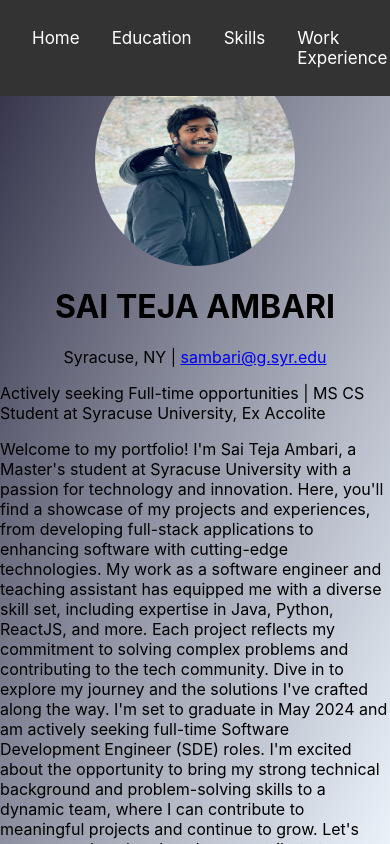
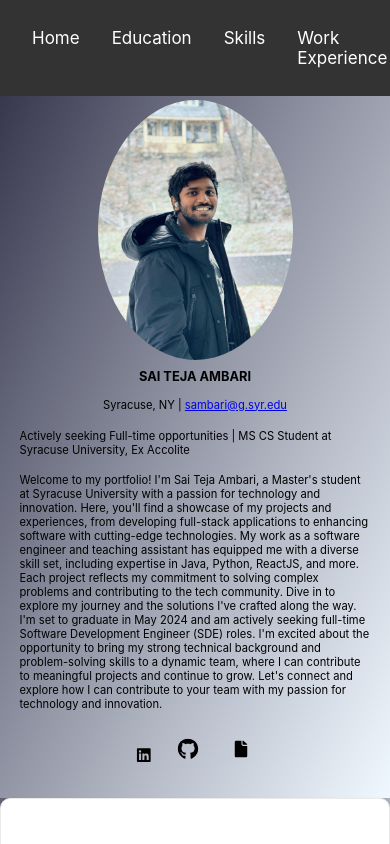
Before and after one commit to SaiTeja-Ambari/Portfolio, a React (Create React App) app in the folder portfolio-ambari/: page / in a window 390 px wide. Shown: the top 844 px of the page. Built offline with nearby package versions, Linux system fonts and the light colour scheme.

Commit message:
home for mob

```diff
--- a/portfolio-ambari/src/components/Header.css
+++ b/portfolio-ambari/src/components/Header.css
@@ -1,34 +1,34 @@
 .header {
   display: flex;
-  flex-direction: column; /* Keep items vertically stacked */
-  align-items: center; /* Center items horizontally */
-  justify-content: center; /* Center items vertically */
-  width: 100vw;
-  height: 100vh;
+  flex-direction: column;
+  align-items: center;
+  justify-content: center;
+  width: 100%;
+  height: auto;
   margin: auto;
-  padding: 0;
+  padding: 20px 0;
   background-image: linear-gradient(to bottom right, var(--gradient-start), var(--gradient-end));
 }
 
 .profile-pic {
-  width: 200px;
-  height: 212px;
+  width: 50%;
+  max-width: 200px;
+  height: auto;
   border-radius: 50%;
-  margin-top: 71px;
+  margin-top: 20px;
 }
 
 .info {
   display: flex;
   flex-direction: column;
-  align-items: center; /* Center content */
-  max-width: 700px;
+  align-items: center;
+  max-width: 90%;
 }
-
 
 .contact-info a {
   color: #007bff;
   text-decoration: none;
-  margin-right: 15px; /* Space between icons */
+  margin: 0 10px;
 }
 
 .black-icon:hover {
@@ -37,13 +37,36 @@
 
 .black-icon {
   color: black;
+  transition: transform 0.2s;
+}
+
+@media (max-width: 768px) {
+  .info h1,
+  .info p {
+    font-size: 0.9rem;
+  }
+
+  .black-icon {
+    transform: scale(0.8);
+  }
 }
 .about {
-  display: contents;
+  display: flex;
+  flex-direction: column;
+  align-items: center;
+}
+.about p {
+  margin-top: 0.5em;
 }
 
-
-
-.about p {
-  margin-top: 0em;
+@media (max-width: 480px) {
+  .info h1 {
+    font-size: 0.8rem;
+  }
+  .info p {
+    font-size: 0.7rem;
+  }
+  .black-icon {
+    transform: scale(0.7);
+  }
 }
```
